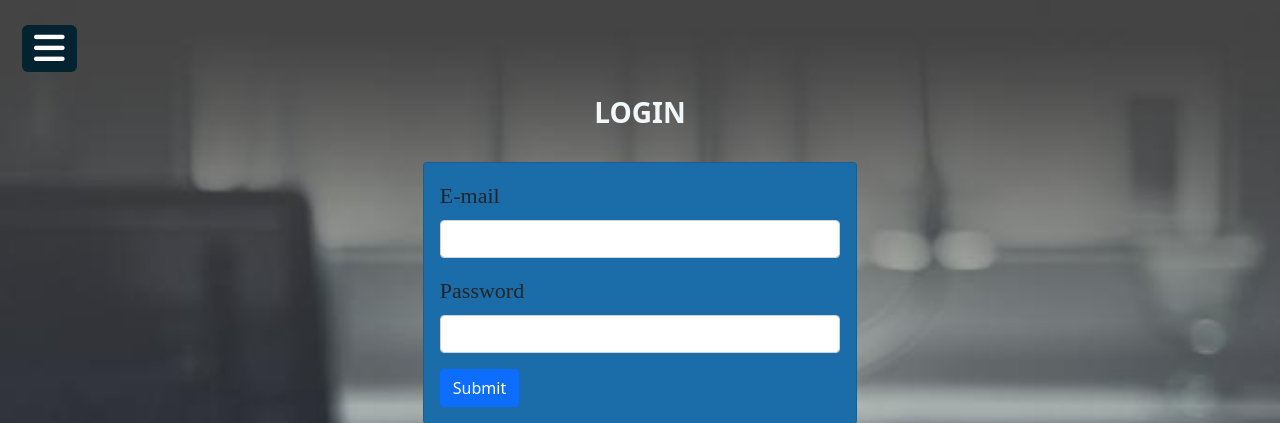
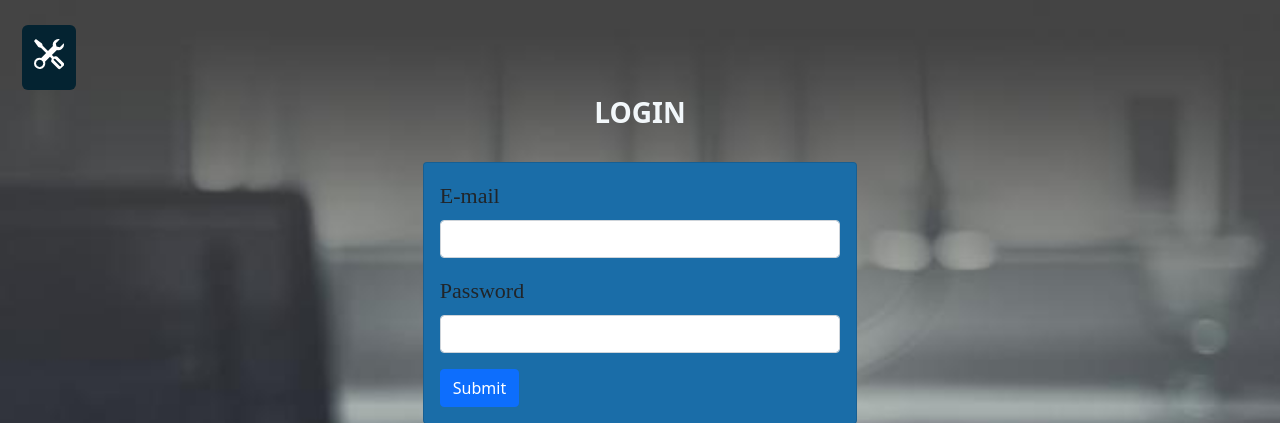
Before and after one commit to Ujjwal1201/Predict-time-series-forecasting, a Flask app: page / in a window 1280 px wide. Shown: the top 423 px of the page. Run offline with Flask 2, Linux system fonts and the light colour scheme; some libraries are stand-ins or nearby versions.

Commit message:
update sidebar

```diff
--- a/static/css/sidebar.css
+++ b/static/css/sidebar.css
@@ -27,13 +27,9 @@ body {
     box-shadow: inset 0 .5em 1.5em rgba(0, 0, 0, .1), inset 0 .125em .5em rgba(0, 0, 0, .15);
   }
 
-  .bi {
-    vertical-align: -.125em;
-    pointer-events: none;
-    fill: currentColor;
-  }
+/*
 
-  .dropdown-toggle { outline: 0; }
+  /* .dropdown-toggle { outline: 0; }
 
   .nav-flush .nav-link {
     border-radius: 0;
@@ -117,7 +113,7 @@ body {
       line-height: 65px;
       font-size: 20px;
       color: white;
-      padding-left: 20px;
+      padding-left: 40px;
       box-sizing: border-box;
       border-top: 1px solid rgba(255,255,255,.1);
       border-bottom: 1px solid black;
@@ -168,8 +164,13 @@ body {
     #check:checked ~ label #cancel{
       left: 10px;
       transition: all .10s;
-      t
     }
     #check:checked ~ *{
       margin-left: 250px;
     }
+
+    .bi {
+      vertical-align: -.125em;
+      pointer-events: none;
+      fill: currentColor;
+    }
--- a/templates/base.html
+++ b/templates/base.html
@@ -39,7 +39,7 @@
 
 <input type="checkbox" id="check">
 <label for="check">
-<i class="fas fa-bars" id="btn"></i>
+<i id="btn"><svg class="bi me-2" width="30" height="40"><use xlink:href="#tools"></use></svg></i>
 <i id="cancel">❌</i>
 </label>
 <div class="sidebar">
@@ -113,31 +113,31 @@
             <ul class="nav nav-pills flex-column mb-auto">
                 <li class="nav-item">
                     <a href="/home" class="nav-link text-white" aria-current="page">
-                        <svg class="bi me-2" width="16" height="16"><use xlink:href="Home"></use></svg>
+                        <svg class="bi me-2" width="16" height="16"><use xlink:href="#home"></use></svg>
                         Home
                     </a>
                 </li>
                 <li>
                     <a href="/" class="nav-link text-white">
-                        <svg class="bi me-2" width="16" height="16"><use xlink:href="Login"></use></svg>
+                        <svg class="bi me-2" width="16" height="16"><use xlink:href="#people-circle"></use></svg>
                         Login
                     </a>
                 </li>
                 <li>
                     <a href="/register" class="nav-link text-white">
-                        <svg class="bi me-2" width="16" height="16"><use xlink:href="Register"></use></svg>
+                        <svg class="bi me-2" width="16" height="16"><use xlink:href="#calendar3"></use></svg>
                         Register
                     </a>
                 </li>
                 <li>
                     <a href="/uploads" class="nav-link text-white">
-                        <svg class="bi me-2" width="16" height="16"><use xlink:href="Upload"></use></svg>
+                        <svg class="bi me-2" width="16" height="16"><use xlink:href="#toggles2"></use></svg>
                         Upload
                     </a>
                 </li>
                 <li>
                     <a href="/" class="nav-link text-white">
-                        <svg class="bi me-2" width="16" height="16"><use xlink:href="Logout"></use></svg>
+                        <svg class="bi me-2" width="16" height="16"><use xlink:href="#chevron-right"></use></svg>
                         Logout
                     </a>
                 </li>
```
